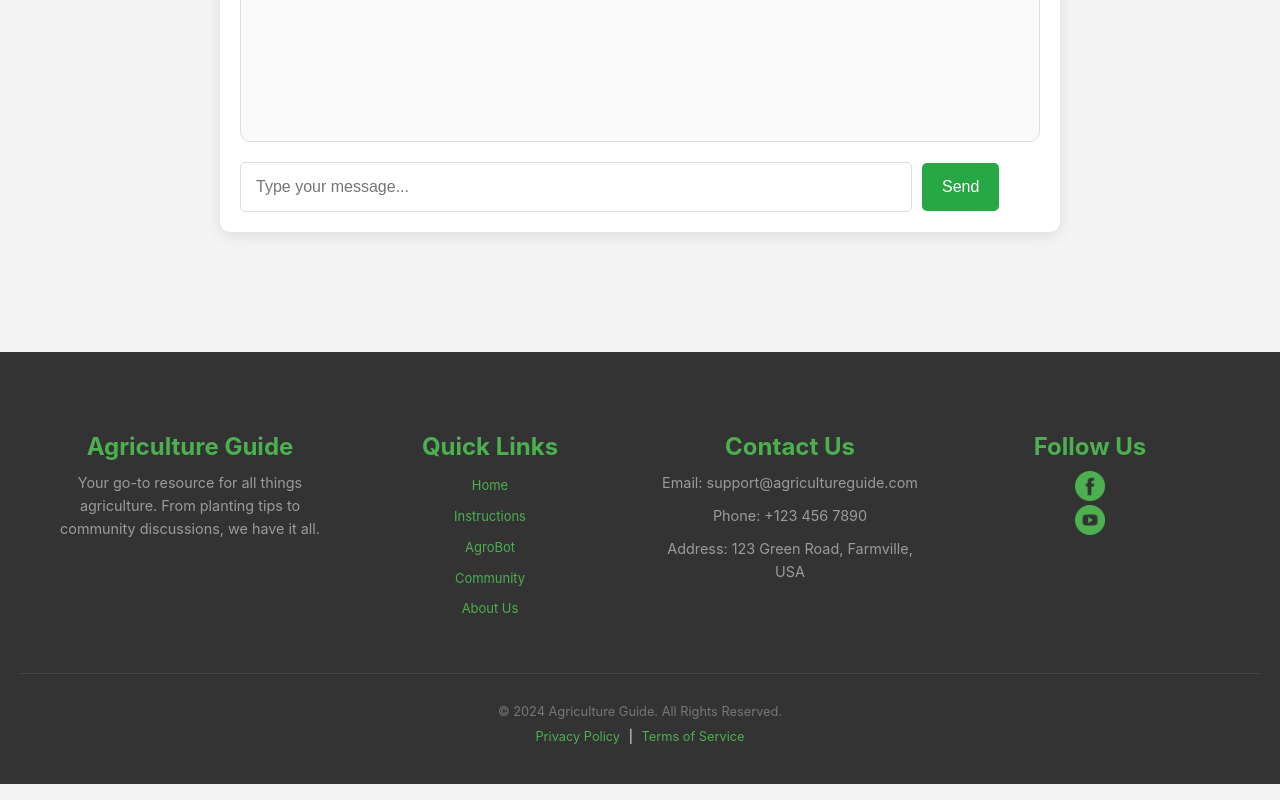
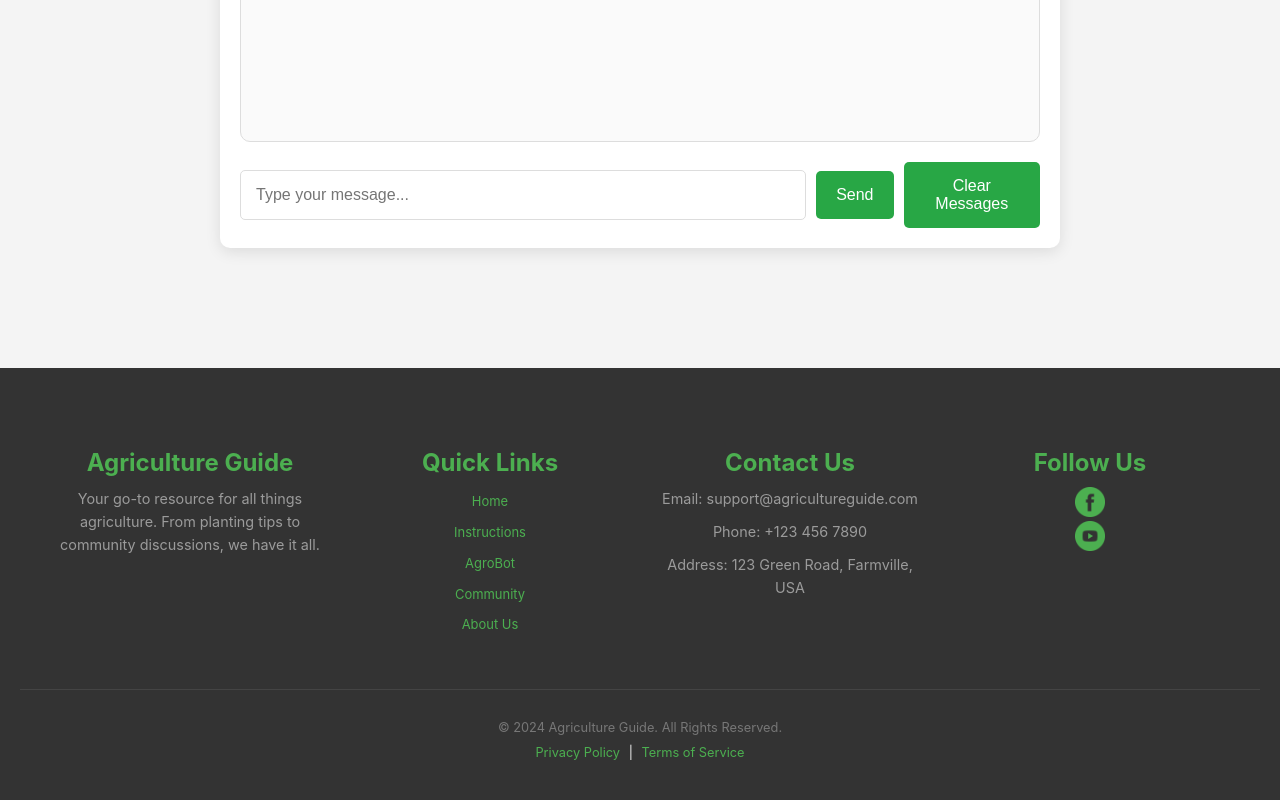
Before and after one commit to YutharsanS/AgroGuide, a React (Vite) app in the folder frontend/: page /bot in a window 1280 px wide. Shown: the part 1043-1843 px from the top of the page. Built offline with nearby package versions, Linux system fonts and the light colour scheme.

Commit message:
add save messages and clear messages

```diff
--- a/frontend/src/pages/Bot.jsx
+++ b/frontend/src/pages/Bot.jsx
@@ -1,17 +1,24 @@
-import React, { useState } from 'react';
-import axios from "axios"
-import ReactMarkdown from 'react-markdown'
+import React, { useState, useEffect } from 'react';
+import axios from "axios";
+import ReactMarkdown from 'react-markdown';
 
 import './Bot.css';
-import chatbot from '../assets/chat-bot.jpg'
+import chatbot from '../assets/chat-bot.jpg';
 
 function Bot() {
   const [isButtonDisabled, setIsButtonDisabled] = useState(false);
-
   const [messages, setMessages] = useState([
     { sender: 'bot', text: 'Hello! How can I help you with your farming concerns today?' }
   ]);
   const [input, setInput] = useState('');
+
+  // Load messages from local storage when the component mounts
+  useEffect(() => {
+    const savedMessages = localStorage.getItem('chatMessages');
+    if (savedMessages) {
+      setMessages(JSON.parse(savedMessages));
+    }
+  }, []);
 
   const handleSendMessage = async () => {
     setIsButtonDisabled(true);
@@ -19,7 +26,11 @@ function Bot() {
     if (input.trim()) {
       // Add user message to chat
       const userMessage = { sender: 'user', text: input };
-      setMessages([...messages, userMessage]);
+      const updatedMessages = [...messages, userMessage];
+      setMessages(updatedMessages);
+
+      // Save messages to local storage
+      localStorage.setItem('chatMessages', JSON.stringify(updatedMessages));
 
       try {
         // Send POST request to backend
@@ -28,13 +39,23 @@ function Bot() {
         });
         console.log(response.data);
         const botMessage = { sender: 'bot', text: response.data };
-        setMessages((prevMessages) => [...prevMessages, botMessage]);
+        const finalMessages = [...updatedMessages, botMessage];
+        setMessages(finalMessages);
+
+        // Save messages to local storage
+        localStorage.setItem('chatMessages', JSON.stringify(finalMessages));
       } catch (error) {
         console.error('Error sending message to backend:', error);
       }
       setInput('');
       setIsButtonDisabled(false);
     }
+  };
+
+  const handleClearMessages = () => {
+    // Clear messages from state and local storage
+    setMessages([]);
+    localStorage.removeItem('chatMessages');
     };
 
     return (
@@ -67,6 +88,12 @@ function Bot() {
           >
             Send
           </button>
+          <button
+            className="send-btn"
+            onClick={handleClearMessages}
+          >
+            Clear Messages
+          </button>
         </div>
       </div>
     );
```
Also changed, not shown: 1 other file (tests, documents, lock files or other folders). Lines whose indentation alone changed are shown as unchanged.
